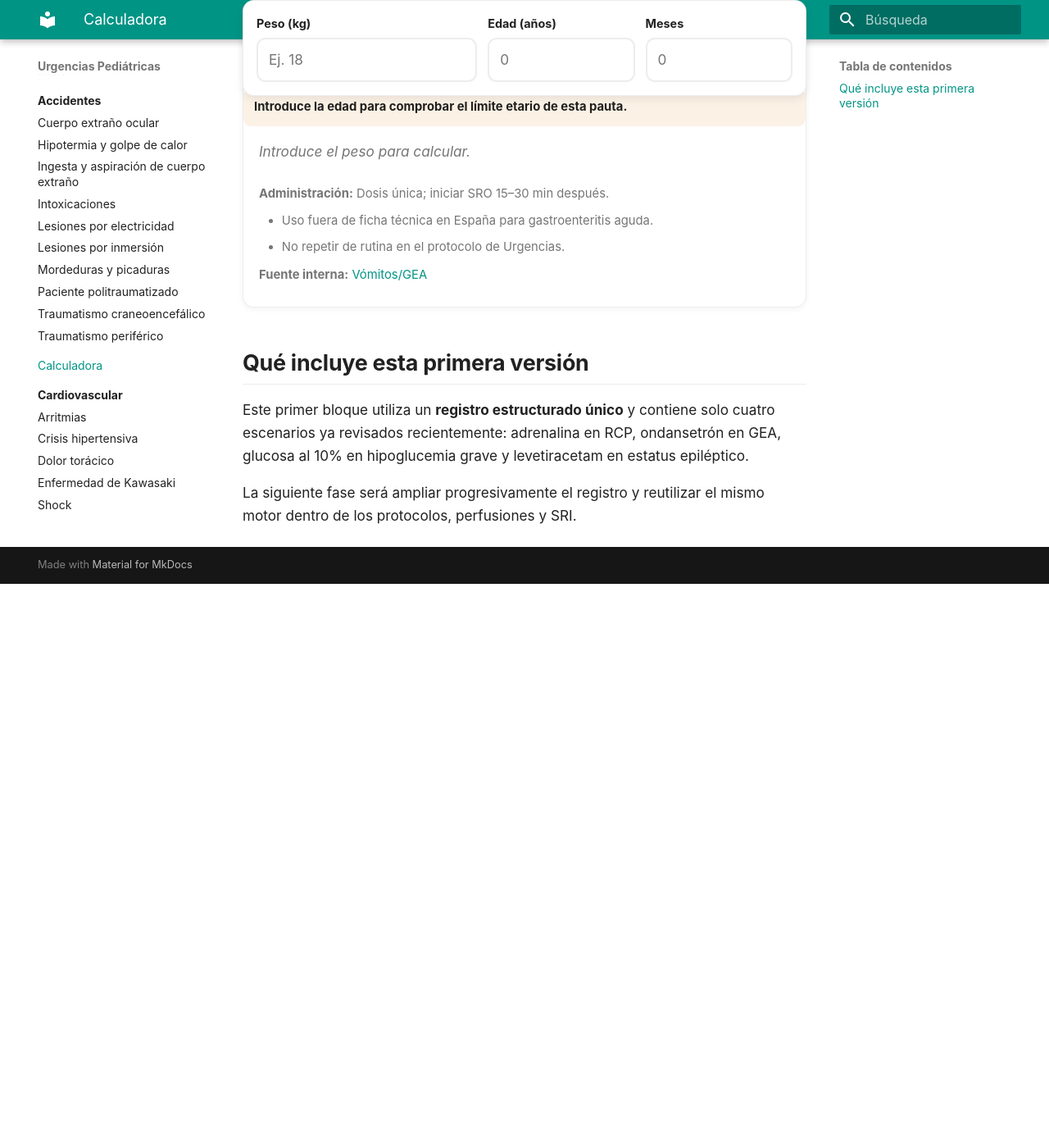
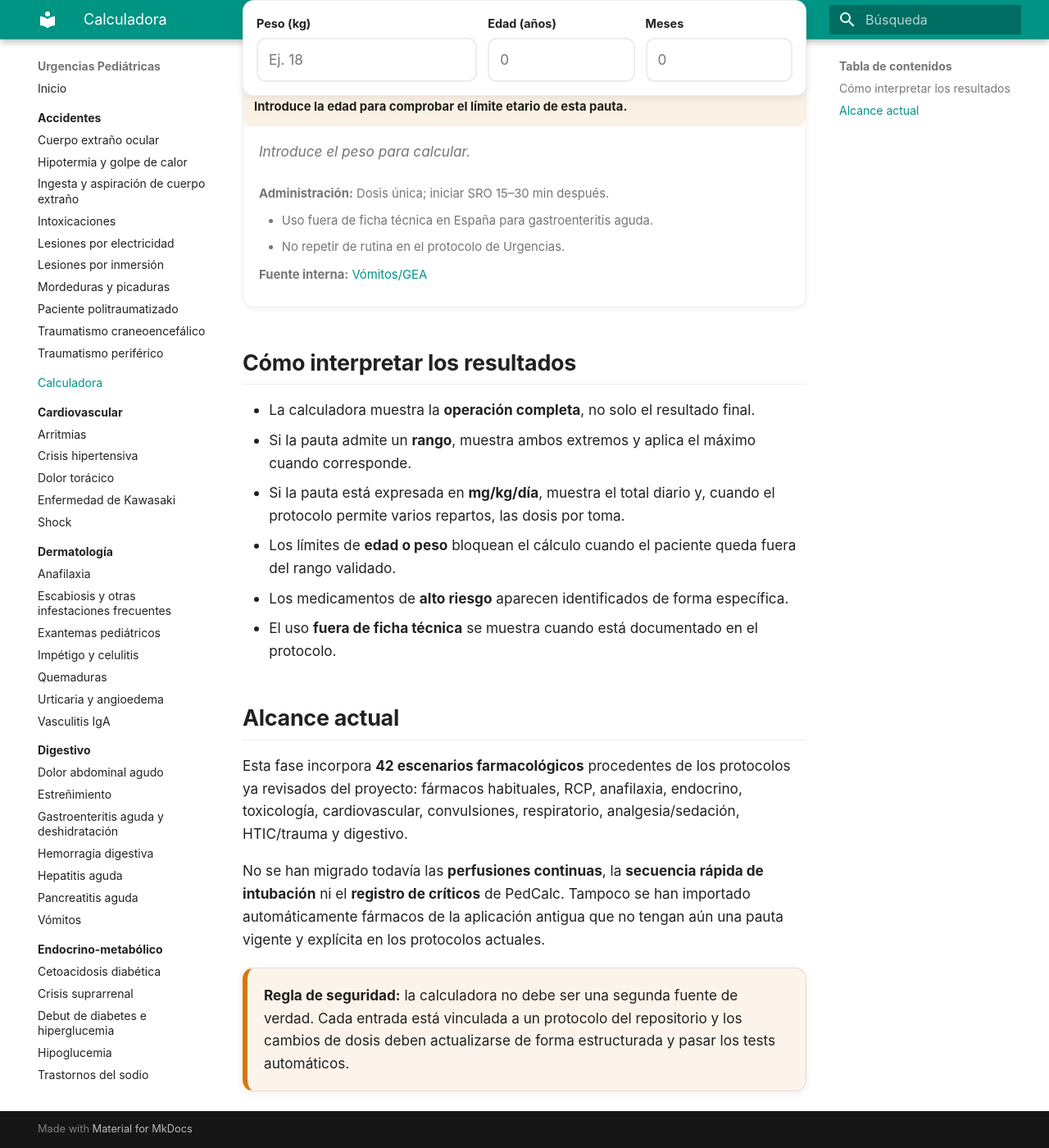
Before and after one commit to gonzaloares/urgencias-pediatricas, an MkDocs documentation site: the page built from docs/calculadora.md, in a window 1280 px wide and 1400 px high, scrolled down 15844 px. Shown: the whole window at 82% size. Built offline with MkDocs 1.6.1 and Material for MkDocs 9.7.7, drawn with Linux system fonts in a browser that asks for light colours; before the commit the page ends 16556 px from its top, so only the background shows below that; some of the changed text lies outside the part shown.

Commit message:
Actualiza interfaz y alcance de la calculadora fase 2

```diff
--- a/docs/calculadora.md
+++ b/docs/calculadora.md
@@ -1,7 +1,7 @@
 # Calculadora de dosis
 
 <div class="protocol-intro">
-  <strong>Calculadora en fase inicial.</strong> Realiza aritmética farmacológica a partir de dosis ya validadas en los protocolos del proyecto. No selecciona tratamientos ni sustituye la valoración clínica.
+  <strong>Calculadora farmacológica integrada.</strong> Realiza aritmética a partir de pautas vinculadas a los protocolos vigentes del proyecto. No selecciona tratamientos ni sustituye la valoración clínica.
 </div>
 
 <div id="dose-calculator" class="dose-calculator" data-registry="../data/drugs.json">
@@ -21,16 +21,29 @@
   </div>
 
   <label class="dose-calculator-search">
-    <span>Buscar fármaco o indicación</span>
-    <input id="dose-search" type="search" placeholder="Adrenalina, hipoglucemia, estatus…">
+    <span>Buscar fármaco, indicación o vía</span>
+    <input id="dose-search" type="search" placeholder="Adrenalina, asma, estatus, IV…">
   </label>
 
   <div id="dose-calculator-status" class="dose-calculator-status" aria-live="polite"></div>
   <div id="dose-calculator-results" class="dose-calculator-results"></div>
 </div>
 
-## Qué incluye esta primera versión
+## Cómo interpretar los resultados
 
-Este primer bloque utiliza un **registro estructurado único** y contiene solo cuatro escenarios ya revisados recientemente: adrenalina en RCP, ondansetrón en GEA, glucosa al 10% en hipoglucemia grave y levetiracetam en estatus epiléptico.
+- La calculadora muestra la **operación completa**, no solo el resultado final.
+- Si la pauta admite un **rango**, muestra ambos extremos y aplica el máximo cuando corresponde.
+- Si la pauta está expresada en **mg/kg/día**, muestra el total diario y, cuando el protocolo permite varios repartos, las dosis por toma.
+- Los límites de **edad o peso** bloquean el cálculo cuando el paciente queda fuera del rango validado.
+- Los medicamentos de **alto riesgo** aparecen identificados de forma específica.
+- El uso **fuera de ficha técnica** se muestra cuando está documentado en el protocolo.
 
-La siguiente fase será ampliar progresivamente el registro y reutilizar el mismo motor dentro de los protocolos, perfusiones y SRI.
+## Alcance actual
+
+Esta fase incorpora **42 escenarios farmacológicos** procedentes de los protocolos ya revisados del proyecto: fármacos habituales, RCP, anafilaxia, endocrino, toxicología, cardiovascular, convulsiones, respiratorio, analgesia/sedación, HTIC/trauma y digestivo.
+
+No se han migrado todavía las **perfusiones continuas**, la **secuencia rápida de intubación** ni el **registro de críticos** de PedCalc. Tampoco se han importado automáticamente fármacos de la aplicación antigua que no tengan aún una pauta vigente y explícita en los protocolos actuales.
+
+<div class="clinical-card clinical-card-warning">
+  <strong>Regla de seguridad:</strong> la calculadora no debe ser una segunda fuente de verdad. Cada entrada está vinculada a un protocolo del repositorio y los cambios de dosis deben actualizarse de forma estructurada y pasar los tests automáticos.
+</div>
```
